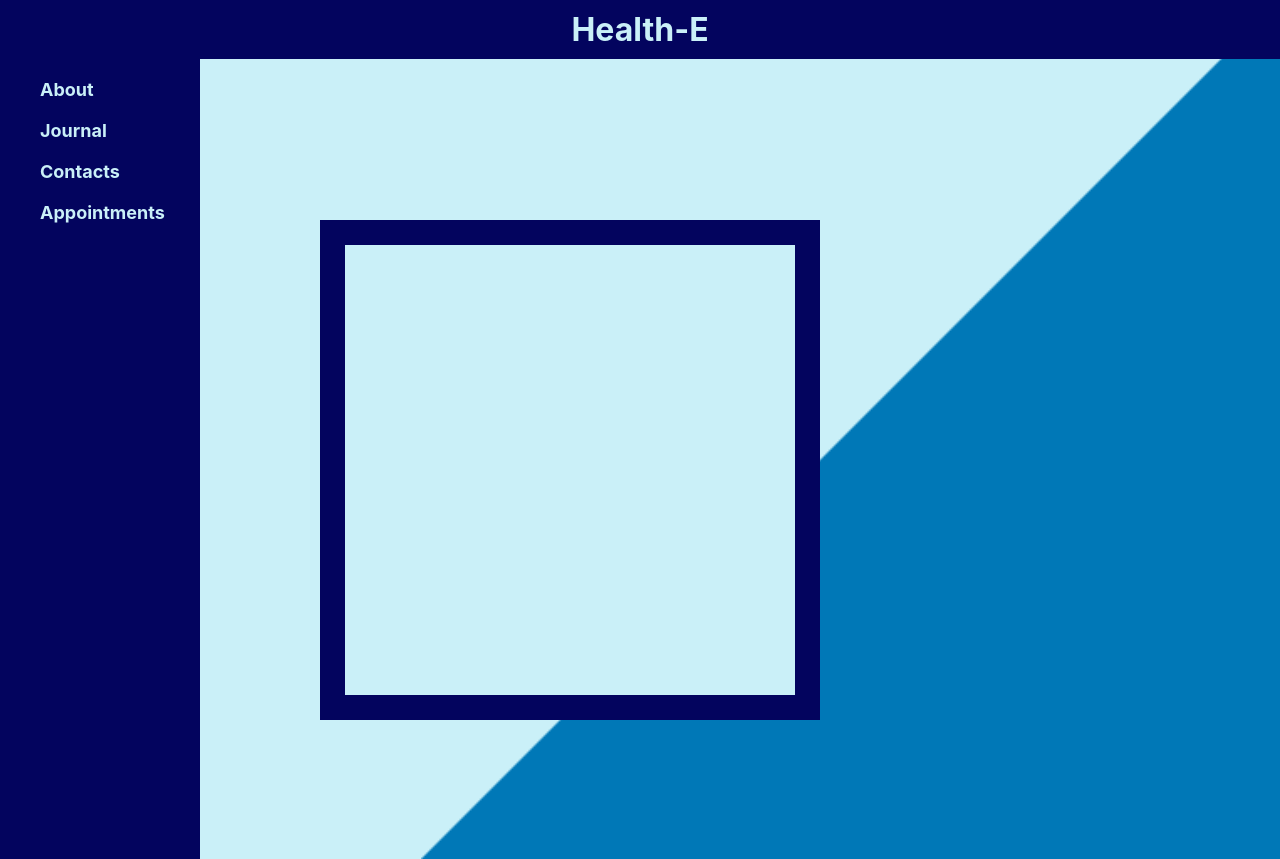
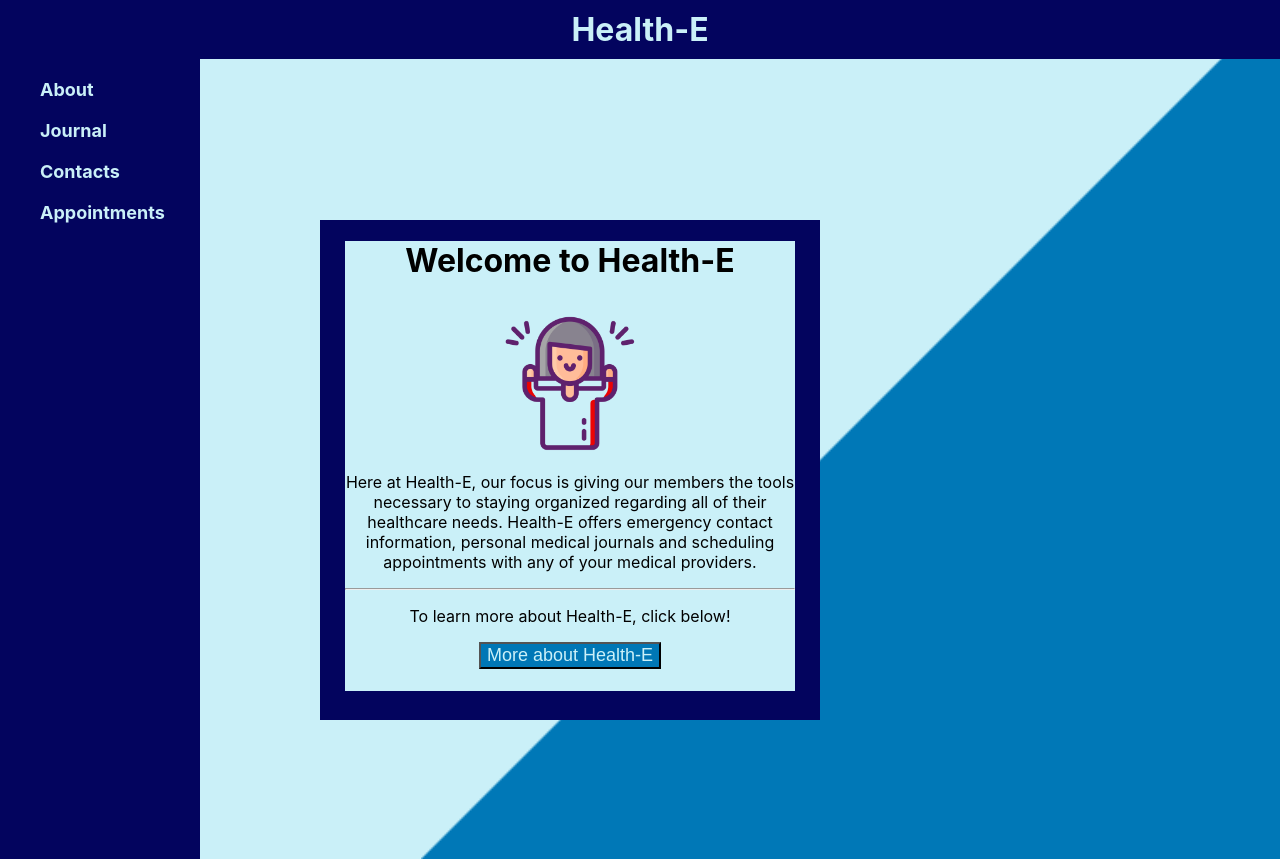
Before and after one commit to gfou20/health-e, a React (Create React App) app: page / in a window 1280 px wide. Built offline with nearby package versions, Linux system fonts and the light colour scheme.

Commit message:
add home page basic outline

```diff
--- a/src/App.css
+++ b/src/App.css
@@ -20,6 +20,17 @@
   height: 450px;
   width: 450px;
   position: relative;
-  top: 5%;
+  top: 0;
   left: 5%;
+  text-align: center;
 }
+
+button {
+  background-color: #0077B6;
+  color: #CAF0F8;
+  font-size: large;
+}
+
+button:hover {
+  background-color: #03045E;
+}
--- a/src/App.jsx
+++ b/src/App.jsx
@@ -1,6 +1,7 @@
 import './App.css'
 import Title from './components/Title/Title';
 import NavBar from './components/NavBar/NavBar';
+import Home from './pages/Home/Home';
 
 function App() {
   return (
@@ -9,7 +10,7 @@ function App() {
         <NavBar />
         <div className='box1'>
           <div className='box2'>
-
+            <Home />
           </div>
         </div>
     </div>
--- /dev/null
+++ b/src/pages/Home/Home.jsx
@@ -0,0 +1,16 @@
+import styles from './Home.module.css'
+
+function Home() {
+  return (
+    <div>
+      <h1>Welcome to Health-E</h1>
+      <img src='./images/women.png' alt='happy woman with hands up' className={styles.img} />
+      <p>Here at Health-E, our focus is giving our members the tools necessary to staying organized regarding all of their healthcare needs. Health-E offers emergency contact information, personal medical journals and scheduling appointments with any of your medical providers.</p>
+      <hr />
+      <p>To learn more about Health-E, click below!</p>
+      <button>More about Health-E</button>
+    </div>
+  )
+}
+
+export default Home
--- /dev/null
+++ b/src/pages/Home/Home.module.css
@@ -0,0 +1,3 @@
+.img {
+  height: 150px;
+}
```
Also changed, not shown: public/images/women.png (added).
